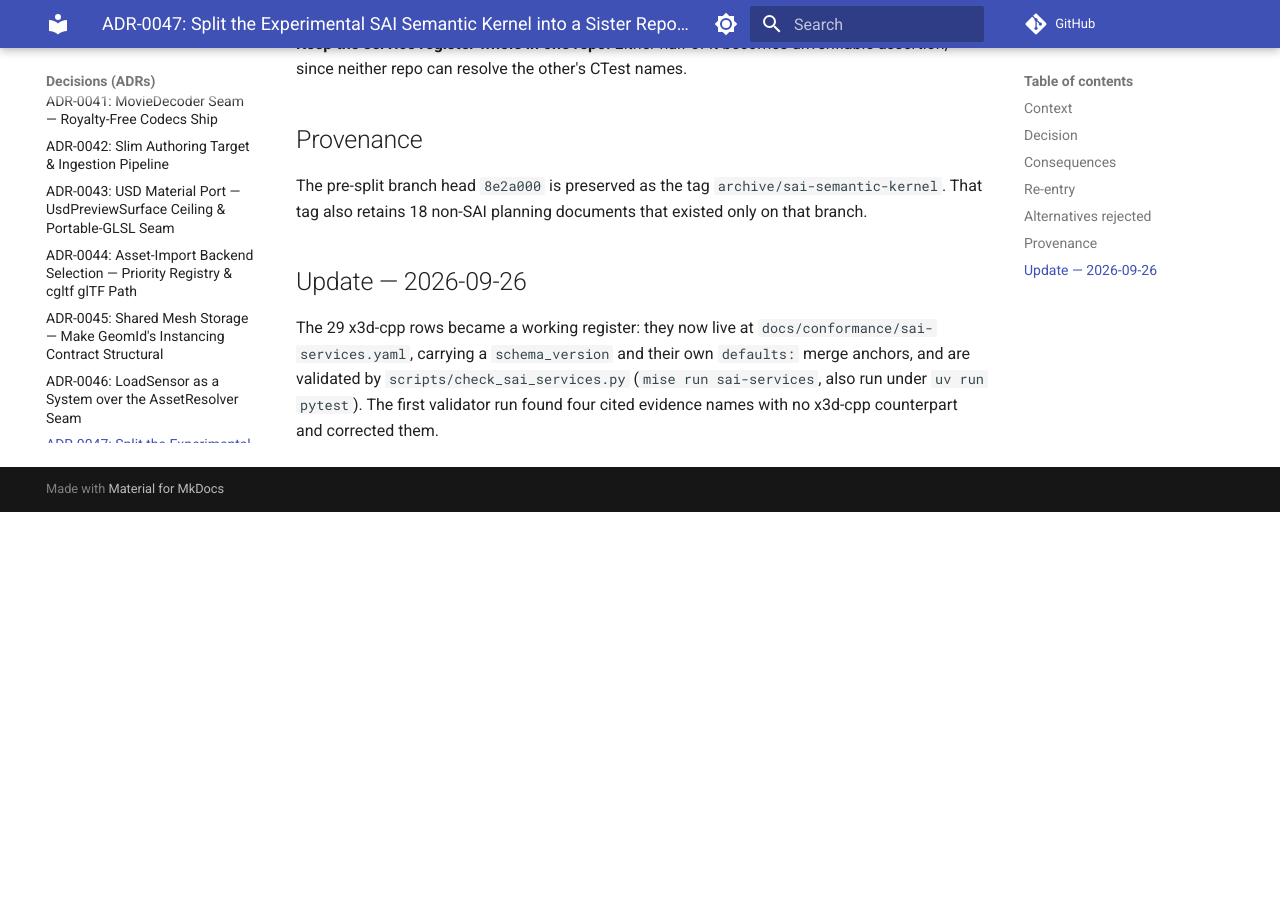
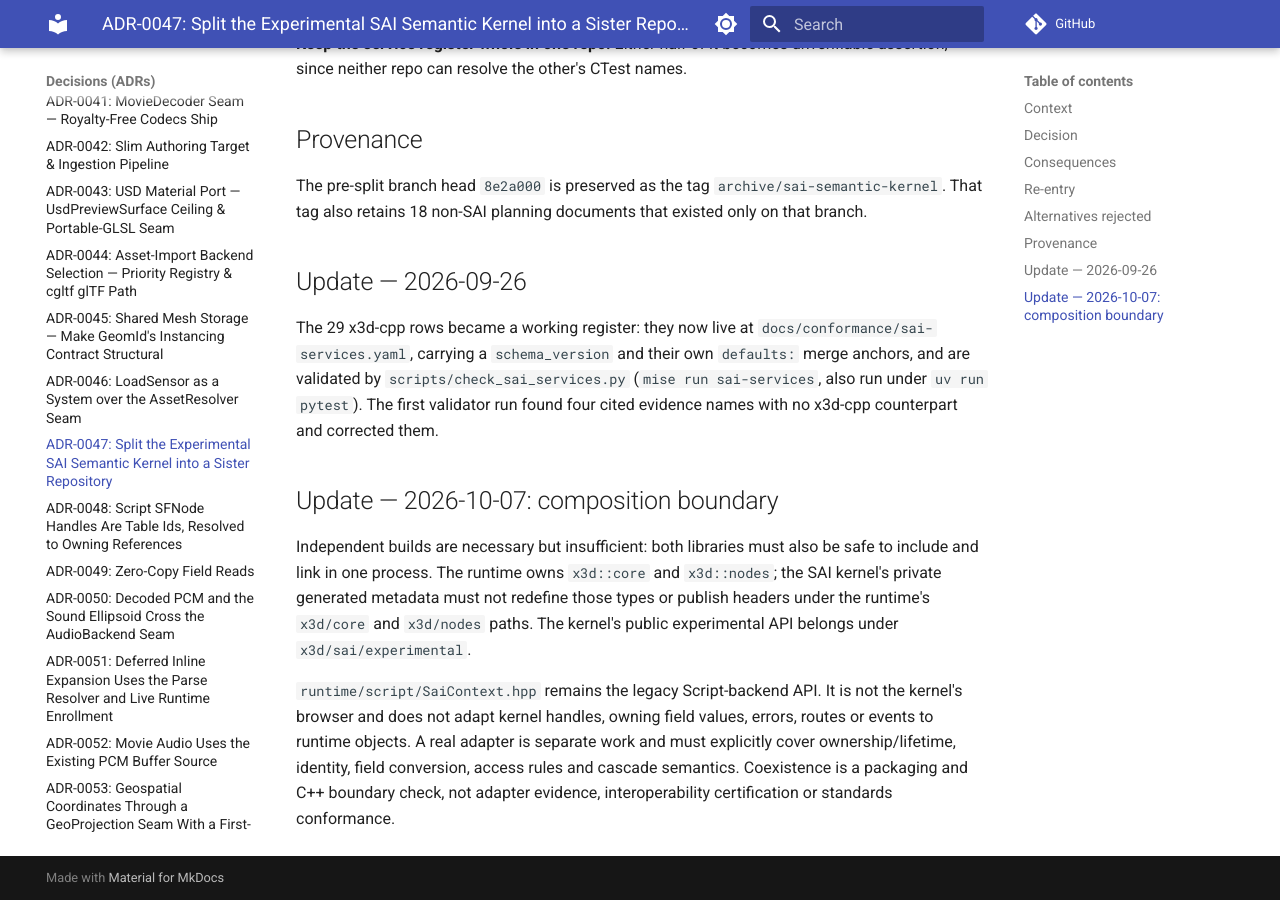
Before and after one commit to delta9000/x3d-cpp, an MkDocs documentation site: the page built from docs/wiki/decisions/0047-sai-sister-repo-split.md, in a window 1280 px wide and 900 px high, scrolled down 2581 px. Built offline with MkDocs 1.6.1 and Material for MkDocs 9.7.7, drawn with Linux system fonts in a browser that asks for light colours; comment, search, counter and statistics services are not loaded; before the commit the page ends 3093 px from its top, so only the background shows below that.

Commit message:
docs: make the legacy Script and experimental SAI boundary explicit

```diff
--- a/docs/wiki/decisions/0047-sai-sister-repo-split.md
+++ b/docs/wiki/decisions/0047-sai-sister-repo-split.md
@@ -112,3 +112,18 @@ The 29 x3d-cpp rows became a working register: they now live at
 `defaults:` merge anchors, and are validated by `scripts/check_sai_services.py`
 (`mise run sai-services`, also run under `uv run pytest`). The first validator run
 found four cited evidence names with no x3d-cpp counterpart and corrected them.
+
+## Update — 2026-10-07: composition boundary
+
+Independent builds are necessary but insufficient: both libraries must also be
+safe to include and link in one process. The runtime owns `x3d::core` and
+`x3d::nodes`; the SAI kernel's private generated metadata must not redefine those
+types or publish headers under the runtime's `x3d/core` and `x3d/nodes` paths.
+The kernel's public experimental API belongs under `x3d/sai/experimental`.
+
+`runtime/script/SaiContext.hpp` remains the legacy Script-backend API. It is not
+the kernel's browser and does not adapt kernel handles, owning field values,
+errors, routes or events to runtime objects. A real adapter is separate work and
+must explicitly cover ownership/lifetime, identity, field conversion, access
+rules and cascade semantics. Coexistence is a packaging and C++ boundary check,
+not adapter evidence, interoperability certification or standards conformance.
--- a/docs/wiki/subsystems/system-script-sai.md
+++ b/docs/wiki/subsystems/system-script-sai.md
@@ -2,7 +2,7 @@
 title: Script / SAI Runtime
 summary: Script node runtime — ScriptEngine seam, SAI execution context, ECMAScript (Duktape) backend, and dynamic field marshalling.
 tags: [subsystem, script, sai, ecmascript, duktape, quickjs, dynamic-fields]
-updated: 2026-09-26
+updated: 2026-10-07
 related:
   - ../architecture.md
   - ../subsystems/routes.md
@@ -22,6 +22,13 @@ related:
     modern-C++ SAI *semantic kernel*, which lives in the `x3d-sai` sister repository as
     of 2026-07-19. See [ADR-0047](../decisions/0047-sai-sister-repo-split.md). The two
     share a standard, not an implementation.
+
+    `SaiContext` is the legacy **Script-backend API**, not an adapter to
+    `x3d::sai::experimental`. Its `std::any` values and runtime node pointers
+    retain x3d-cpp's ownership, identity, event and lifetime rules. No conversion
+    to the kernel's owning values or handles is implicit. A future adapter must
+    translate and test those rules explicitly; merely linking both packages
+    does not connect their scenes or prove standards conformance.
 
 ## Purpose
 
```
Also changed, not shown: 1 other file.
